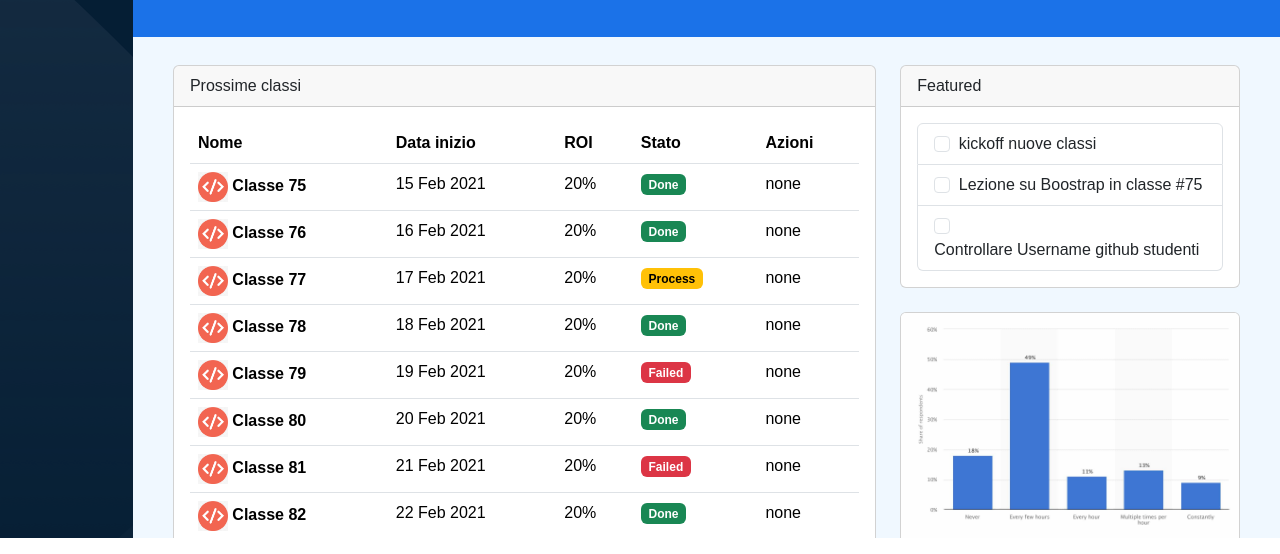
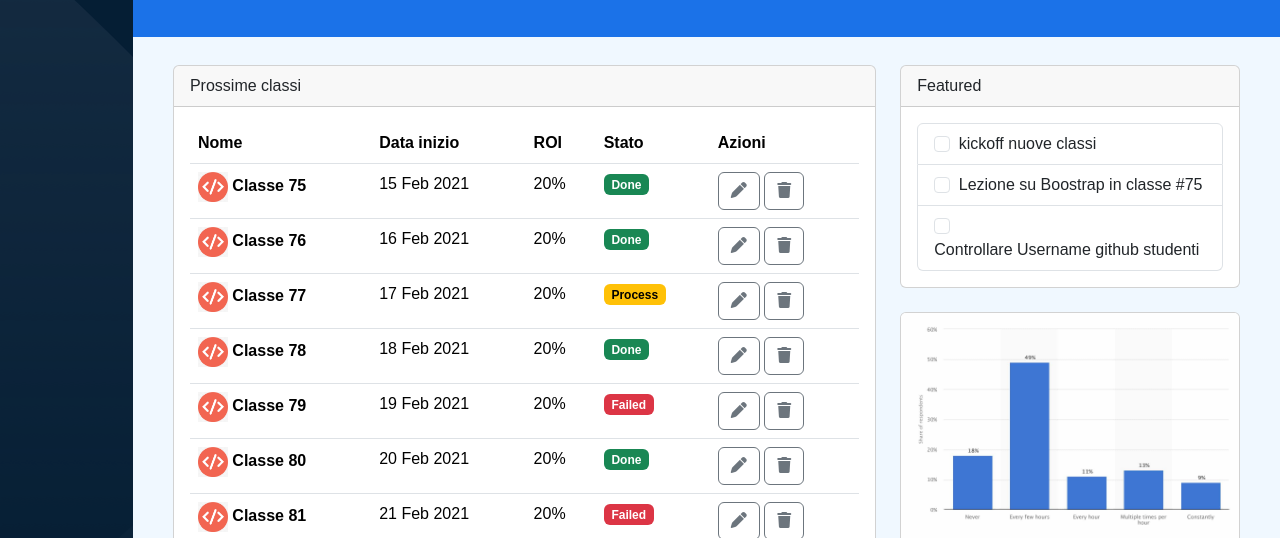
Before and after one commit to dieghino26/html-css-bootstrap-dashboard, a plain HTML site: page index.html in a window 1280 px wide. Shown: the part 262-816 px from the top of the page. Drawn offline with nearby package versions, Linux system fonts and the light colour scheme.

Commit message:
added action buttons

```diff
--- a/index.html
+++ b/index.html
@@ -218,7 +218,12 @@
                                         <td class="d-none d-md-table-cell">15 Feb 2021</td>
                                         <td class="d-none d-md-table-cell">20%</td>
                                         <td><span class="badge text-bg-success">Done</span></td>
-                                        <td>none</td>
+                                        <td>
+                                            <button type="button" class="btn btn-outline-secondary"><i
+                                                    class="fas fa-pen"></i></button>
+                                            <button type="button" class="btn btn-outline-secondary"><i
+                                                    class="fas fa-trash"></i></button>
+                                        </td>
                                     </tr>
                                     <tr>
                                         <th><img src="img/class-avatar.jpg" alt="img" class="img-fluid"> Classe 76
@@ -226,7 +231,11 @@
                                         <td class="d-none d-md-table-cell">16 Feb 2021</td>
                                         <td class="d-none d-md-table-cell">20%</td>
                                         <td><span class="badge text-bg-success">Done</span></td>
-                                        <td>none</td>
+                                        <td> <button type="button" class="btn btn-outline-secondary"><i
+                                                    class="fas fa-pen"></i></button>
+                                            <button type="button" class="btn btn-outline-secondary"><i
+                                                    class="fas fa-trash"></i></button>
+                                        </td>
                                     </tr>
                                     <tr>
                                         <th><img src="img/class-avatar.jpg" alt="img" class="img-fluid"> Classe 77
@@ -234,7 +243,11 @@
                                         <td class="d-none d-md-table-cell">17 Feb 2021</td>
                                         <td class="d-none d-md-table-cell">20%</td>
                                         <td><span class="badge text-bg-warning">Process</span></td>
-                                        <td>none</td>
+                                        <td> <button type="button" class="btn btn-outline-secondary"><i
+                                                    class="fas fa-pen"></i></button>
+                                            <button type="button" class="btn btn-outline-secondary"><i
+                                                    class="fas fa-trash"></i></button>
+                                        </td>
                                     </tr>
                                     <tr>
                                         <th><img src="img/class-avatar.jpg" alt="img" class="img-fluid"> Classe 78
@@ -242,7 +255,11 @@
                                         <td class="d-none d-md-table-cell">18 Feb 2021</td>
                                         <td class="d-none d-md-table-cell">20%</td>
                                         <td><span class="badge text-bg-success">Done</span></td>
-                                        <td>none</td>
+                                        <td> <button type="button" class="btn btn-outline-secondary"><i
+                                                    class="fas fa-pen"></i></button>
+                                            <button type="button" class="btn btn-outline-secondary"><i
+                                                    class="fas fa-trash"></i></button>
+                                        </td>
                                     </tr>
                                     <tr>
                                         <th><img src="img/class-avatar.jpg" alt="img" class="img-fluid"> Classe 79
@@ -250,7 +267,11 @@
                                         <td class="d-none d-md-table-cell">19 Feb 2021</td>
                                         <td class="d-none d-md-table-cell">20%</td>
                                         <td><span class="badge text-bg-danger">Failed</span></td>
-                                        <td>none</td>
+                                        <td> <button type="button" class="btn btn-outline-secondary"><i
+                                                    class="fas fa-pen"></i></button>
+                                            <button type="button" class="btn btn-outline-secondary"><i
+                                                    class="fas fa-trash"></i></button>
+                                        </td>
                                     </tr>
                                     <tr>
                                         <th><img src="img/class-avatar.jpg" alt="img" class="img-fluid"> Classe 80
@@ -258,7 +279,11 @@
                                         <td class="d-none d-md-table-cell">20 Feb 2021</td>
                                         <td class="d-none d-md-table-cell">20%</td>
                                         <td><span class="badge text-bg-success">Done</span></td>
-                                        <td>none</td>
+                                        <td> <button type="button" class="btn btn-outline-secondary"><i
+                                                    class="fas fa-pen"></i></button>
+                                            <button type="button" class="btn btn-outline-secondary"><i
+                                                    class="fas fa-trash"></i></button>
+                                        </td>
                                     </tr>
                                     <tr>
                                         <th><img src="img/class-avatar.jpg" alt="img" class="img-fluid"> Classe 81
@@ -266,7 +291,11 @@
                                         <td class="d-none d-md-table-cell">21 Feb 2021</td>
                                         <td class="d-none d-md-table-cell">20%</td>
                                         <td><span class="badge text-bg-danger">Failed</span></td>
-                                        <td>none</td>
+                                        <td> <button type="button" class="btn btn-outline-secondary"><i
+                                                    class="fas fa-pen"></i></button>
+                                            <button type="button" class="btn btn-outline-secondary"><i
+                                                    class="fas fa-trash"></i></button>
+                                        </td>
                                     </tr>
                                     <tr>
                                         <th><img src="img/class-avatar.jpg" alt="img" class="img-fluid"> Classe 82
@@ -274,7 +303,11 @@
                                         <td class="d-none d-md-table-cell">22 Feb 2021</td>
                                         <td class="d-none d-md-table-cell">20%</td>
                                         <td><span class="badge text-bg-success">Done</span></td>
-                                        <td>none</td>
+                                        <td> <button type="button" class="btn btn-outline-secondary"><i
+                                                    class="fas fa-pen"></i></button>
+                                            <button type="button" class="btn btn-outline-secondary"><i
+                                                    class="fas fa-trash"></i></button>
+                                        </td>
                                     </tr>
                                 </tbody>
                             </table>
```
